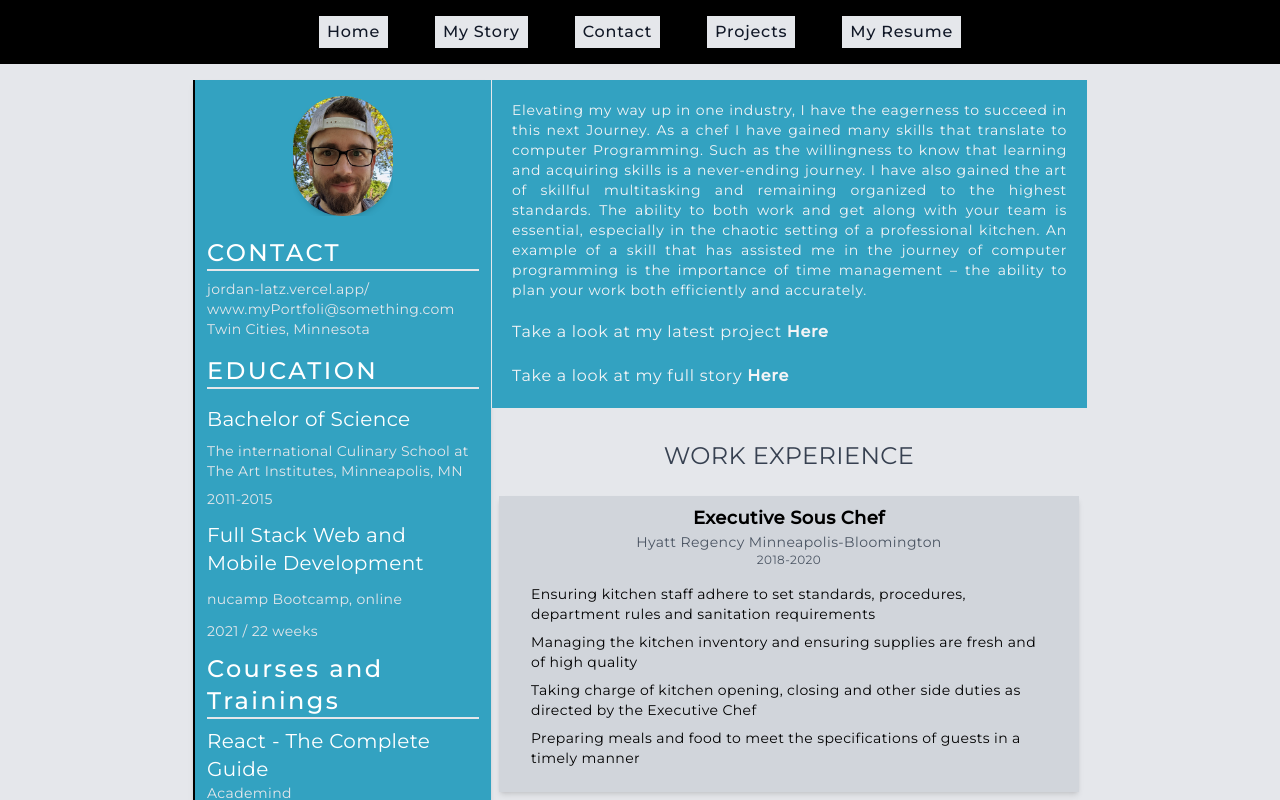
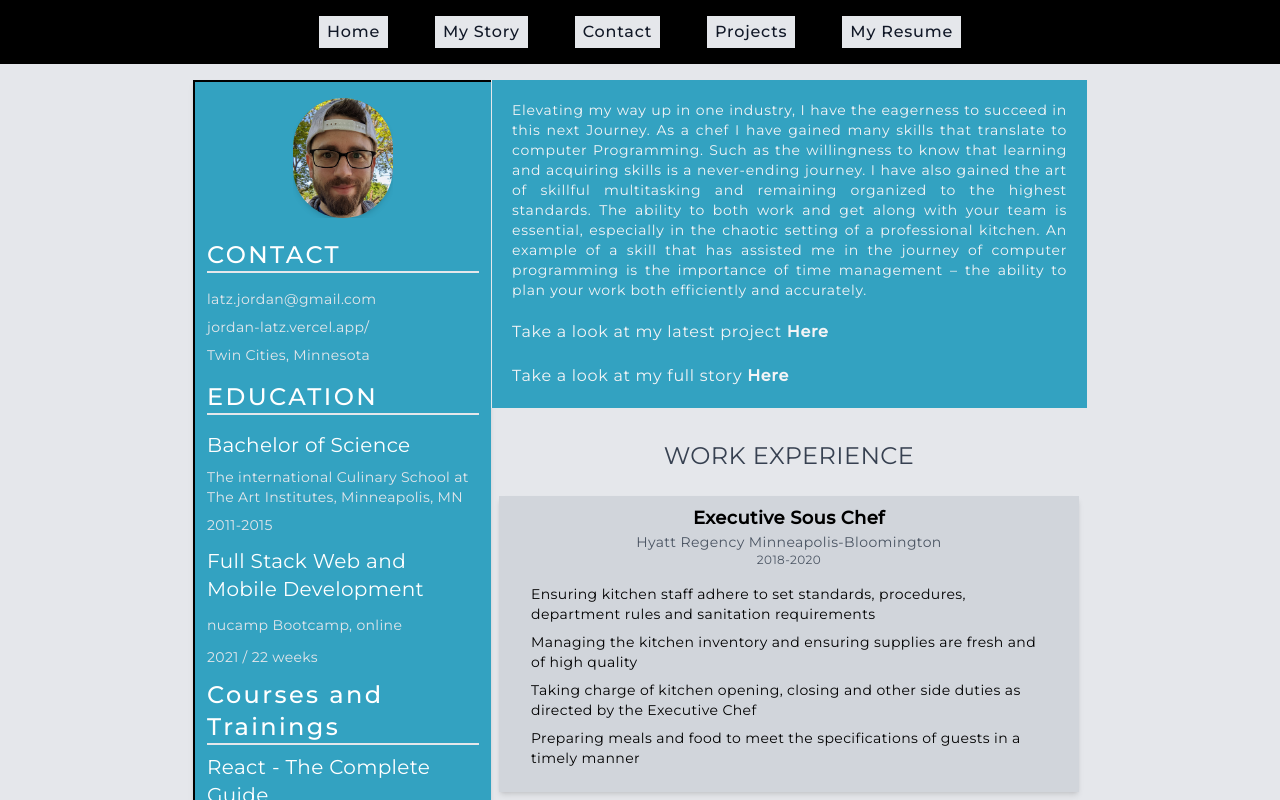
Before and after one commit to latz09/portfolio, a Next.js app: page /my_resume in a window 1280 px wide. Shown: the top 800 px of the page. Built offline with nearby package versions, Linux system fonts and the light colour scheme.

Commit message:
link added to personal page on resum

```diff
--- a/components/Resume/SideBar.js
+++ b/components/Resume/SideBar.js
@@ -3,7 +3,7 @@ import myImage from '../../public/images/myself_thumb.jpg';
 
 const Sidebar = () => {
 	return (
-		<div className='bg-myblue-300  text-gray-200 tracking-wide text-sm  px-3 py-4 md:grid md:items-center md:gap-4 grid gap-3 justify-center shadow-md border-l-2 border-black'>
+		<div className='bg-myblue-300  text-gray-200 tracking-wide text-sm  px-3 py-4 md:grid md:items-center md:gap-4 grid gap-3 justify-center shadow-md border-l-2 border-t-2 border-black'>
 			<div className='hidden md:text-center md:inline'>
 				<Image
 					src={myImage}
@@ -14,10 +14,17 @@ const Sidebar = () => {
 					layout='fixed'
 				/>
 			</div>
-			<div>
+			<div className="grid gap-2">
 				<h1 className='resume-header'>CONTACT</h1>
-				<p>jordan-latz.vercel.app/</p>
-				<p>www.myPortfoli@something.com</p>
+				<p>latz.jordan@gmail.com</p>
+				<a
+					target='_blank'
+					rel='noreferrer'
+					href='https://jordan-latz.vercel.app/'
+					className=''
+				>
+					<p>jordan-latz.vercel.app/</p>
+				</a>
 				<p>Twin Cities, Minnesota</p>
 			</div>
 
@@ -42,17 +49,20 @@ const Sidebar = () => {
 				<div>
 					<h1 className='resume-header'>Courses and Trainings</h1>
 					<div>
-						<h1 className="text-xl text-white">React - The Complete Guide</h1>
+						<h1 className='text-xl text-white'>React - The Complete Guide</h1>
 						<p>Academind</p>
 						<p>48.5 hours</p>
-						<p className="text-gray-300">Instructor: Maximillian Schwarzmuller</p>
-
+						<p className='text-gray-300'>
+							Instructor: Maximillian Schwarzmuller
+						</p>
 					</div>
-					<div className="py-4">
-						<h1 className="text-xl text-white">NextJS - The Complete Guide</h1>
+					<div className='py-4'>
+						<h1 className='text-xl text-white'>NextJS - The Complete Guide</h1>
 						<p>Academind</p>
 						<p>25 hours</p>
-						<p className="text-gray-300">Instructor: Maximillian Schwarzmuller</p>
+						<p className='text-gray-300'>
+							Instructor: Maximillian Schwarzmuller
+						</p>
 					</div>
 				</div>
 
@@ -70,7 +80,6 @@ const Sidebar = () => {
 					<li>SSR</li>
 					<li>Responsive Design</li>
 					<li>UI design</li>
-
 				</div>
 				<div className='text-center md:hidden mt-10'>
 					<Image
```
